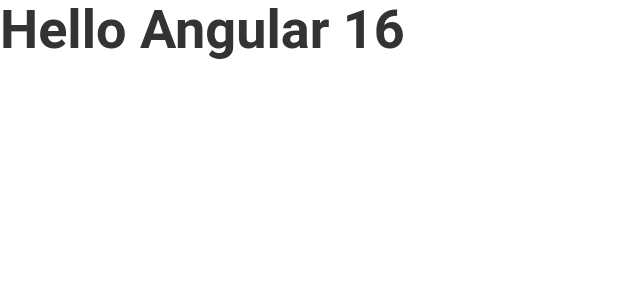
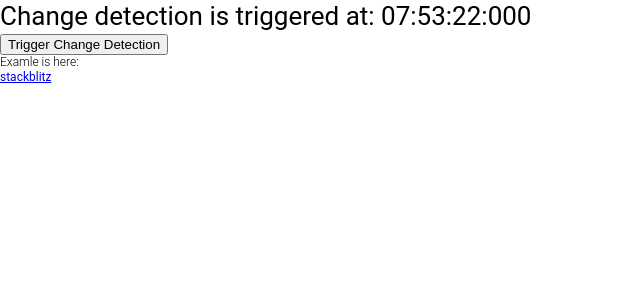
Before and after one commit to igor2000xp/angular-test-16-02, an Angular app: page / in a window 1280 px wide. Shown: the top 300 px of the page, without its empty margins (0-640 px from the left). Built offline with nearby package versions, Linux system fonts and the light colour scheme.

Commit message:
feat: run setTimeout outside Angular zone

```diff
--- a/src/app/app.component.ts
+++ b/src/app/app.component.ts
@@ -1,10 +1,39 @@
-import { Component } from '@angular/core';
+import { Component, NgZone } from '@angular/core';
+
+// @Component({
+//   selector: 'app-root',
+//   templateUrl: './app.component.html',
+//   styleUrls: ['./app.component.scss'],
+// })
+// export class AppComponent {
+//   title = 'angular-test-16-02';
+// }
 
 @Component({
   selector: 'app-root',
-  templateUrl: './app.component.html',
-  styleUrls: ['./app.component.scss'],
+  template: `
+      <h3>
+          Change detection is triggered at:
+          <span [textContent]="time | date:'hh:mm:ss:SSS'"></span>
+      </h3>
+      <button class="btn btn-primary" (click)="0">Trigger Change Detection</button>
+      <p>Examle is here:</p>
+      <a href="https://stackblitz.com/edit/angular-c5sr8u?file=src%2Fapp%2Fapp.component.ts">stackblitz</a>
+  `
 })
 export class AppComponent {
-  title = 'angular-test-16-02';
+  _time;
+  get time() {
+    return this._time;
+  }
+
+  constructor(zone: NgZone) {
+    this._time = Date.now();
+
+    zone.runOutsideAngular(() => {
+      setInterval(() => {
+        this._time = Date.now()
+      }, 1);
+    });
+  }
 }
```
